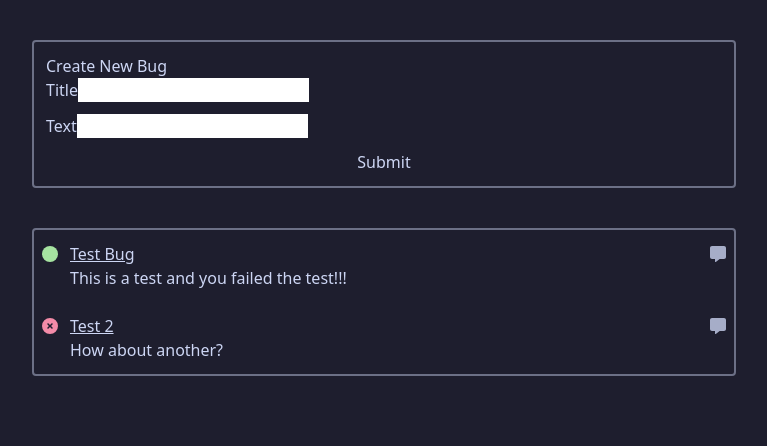
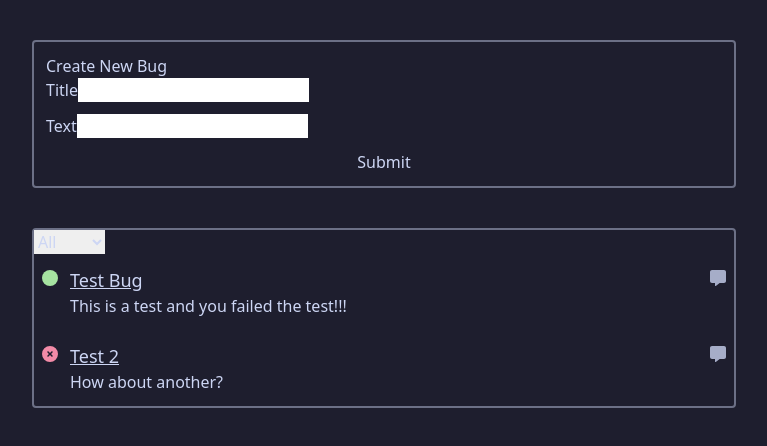
Before and after one commit to Dylan-Clarry/bug-tracker, a React (Vite) app: page / in a window 1280 px wide. Shown: the top 446 px of the page, without its empty margins (256-1023 px from the left). Built offline with nearby package versions, Linux system fonts and the light colour scheme.

Commit message:
fixed file names; enums bad

```diff
--- a/src/App.tsx
+++ b/src/App.tsx
@@ -1,7 +1,7 @@
-import { useState } from "react";
+import { useState, useEffect } from "react";
 import { BrowserRouter, Routes, Route } from "react-router-dom";
 import Home from "./Pages/Home";
-import BugPage from "./Pages/BugPage";
+import BugDetail from "./Pages/BugDetail";
 
 const testBugList: Bug[] = [
     {
@@ -20,6 +20,26 @@ const testBugList: Bug[] = [
 
 function App() {
     const [bugList, setBugList] = useState<Bug[]>(testBugList);
+    const [filteredBugList, setFilteredBugList] = useState<Bug[]>(bugList);
+    const [status, setStatus] = useState<string>("all");
+
+    const handleFilterBugList = () => {
+        switch (status) {
+            case "OPEN":
+                setFilteredBugList(bugList.filter((bug: Bug) => !bug.closed));
+                break;
+            case "CLOSED":
+                setFilteredBugList(bugList.filter((bug: Bug) => bug.closed));
+                break;
+            default:
+                setFilteredBugList(bugList);
+                break;
+        }
+    };
+
+    useEffect(() => {
+        handleFilterBugList();
+    }, [status, bugList]);
 
     return (
         <div className="App h-screen bg-cat-base text-cat-text">
@@ -28,13 +48,18 @@ function App() {
                     <Route
                         path="/"
                         element={
-                            <Home bugList={bugList} setBugList={setBugList} />
+                            <Home
+                                bugList={bugList}
+                                setBugList={setBugList}
+                                filteredBugList={filteredBugList}
+                                setStatus={setStatus}
+                            />
                         }
                     />
                     <Route
                         path="/bug/:id"
                         element={
-                            <BugPage
+                            <BugDetail
                                 bugList={bugList}
                                 setBugList={setBugList}
                             />
--- a/src/Components/BugList.tsx
+++ /dev/null
@@ -1,30 +0,0 @@
-import React, { SetStateAction } from "react";
-import BugDetail from "./BugDetail";
-
-interface IBugListProps {
-    bugList: Bug[];
-    setBugList: React.Dispatch<SetStateAction<Bug[]>>;
-}
-
-const BugList: React.FC<IBugListProps> = ({ bugList, setBugList }) => {
-    return (
-        <div className="BugList flex">
-            <div className="mt-10 mx-72 w-full border-solid border-2 border-cat-overlay0 rounded">
-                <ul>
-                    {bugList.map((bug) => {
-                        return (
-                            <BugDetail
-                                bug={bug}
-                                bugList={bugList}
-                                setBugList={setBugList}
-                                key={bug.id}
-                            />
-                        );
-                    })}
-                </ul>
-            </div>
-        </div>
-    );
-};
-
-export default BugList;
--- a/src/Components/BugDetail.tsx
+++ b/src/Components/BugListItem.tsx
@@ -13,7 +13,11 @@ interface IBugEntryProps {
     setBugList: React.Dispatch<SetStateAction<Bug[]>>;
 }
 
-const BugDetail: React.FC<IBugEntryProps> = ({ bug, bugList, setBugList }) => {
+const BugListItem: React.FC<IBugEntryProps> = ({
+    bug,
+    bugList,
+    setBugList,
+}) => {
     return (
         <div className="BugEntry flex flex-row py-3">
             <div className="pl-2">
@@ -37,7 +41,7 @@ const BugDetail: React.FC<IBugEntryProps> = ({ bug, bugList, setBugList }) => {
                         bugList: bugList,
                     }}
                 >
-                    <h1 className="underline">{" " + bug.title}</h1>
+                    <h1 className="text-lg underline">{" " + bug.title}</h1>
                 </Link>
                 <p>{bug.text}</p>
             </div>
@@ -51,4 +55,4 @@ const BugDetail: React.FC<IBugEntryProps> = ({ bug, bugList, setBugList }) => {
     );
 };
 
-export default BugDetail;
+export default BugListItem;
--- a/src/Components/Form.tsx
+++ b/src/Components/Form.tsx
@@ -13,9 +13,9 @@ const Form: React.FC<IFormProps> = ({ bugList, setBugList }) => {
         const id = Math.floor(Math.random() * 10000);
         const newBug: Bug = {
             id: id,
-            closed: false,
             title: title,
             text: text,
+            closed: false,
         };
         setBugList([...bugList, newBug]);
         setTitle("");
--- a/src/Pages/BugPage.tsx
+++ b/src/Pages/BugDetail.tsx
@@ -1,20 +1,17 @@
 import React, { SetStateAction } from "react";
-import { useLocation, Link, Navigate } from "react-router-dom";
+import { useLocation, useNavigate, Link } from "react-router-dom";
 
 interface IBugPageProps {
     bugList: Bug[];
     setBugList: React.Dispatch<SetStateAction<Bug[]>>;
 }
 
-const BugPage: React.FC<IBugPageProps> = ({ bugList, setBugList }) => {
+const BugDetail: React.FC<IBugPageProps> = ({ bugList, setBugList }) => {
     const state = useLocation().state;
     const bug: Bug = state.bug;
 
-    console.log("htns", bugList, setBugList);
-
     const handleDeleteBug = () => {
         setBugList(bugList.filter((bugItem: Bug) => bugItem.id !== bug.id));
-        return <Navigate to="/home" />;
     };
 
     return (
@@ -42,4 +39,4 @@ const BugPage: React.FC<IBugPageProps> = ({ bugList, setBugList }) => {
     );
 };
 
-export default BugPage;
+export default BugDetail;
--- a/src/Pages/Home.tsx
+++ b/src/Pages/Home.tsx
@@ -1,17 +1,47 @@
 import React, { SetStateAction } from "react";
-import BugList from "../Components/BugList";
 import Form from "../Components/Form";
+import BugListItem from "../Components/BugListItem";
 
 interface IHomeProps {
     bugList: Bug[];
     setBugList: React.Dispatch<SetStateAction<Bug[]>>;
+    filteredBugList: Bug[];
+    setStatus: React.Dispatch<SetStateAction<string>>;
 }
 
-const Home: React.FC<IHomeProps> = ({ bugList, setBugList }) => {
+const Home: React.FC<IHomeProps> = ({
+    bugList,
+    setBugList,
+    filteredBugList,
+    setStatus,
+}) => {
     return (
         <div className="Home">
             <Form bugList={bugList} setBugList={setBugList} />
-            <BugList bugList={bugList} setBugList={setBugList} />
+            <div className="flex">
+                <div className="mt-10 mx-72 w-full border-solid border-2 border-cat-overlay0 rounded">
+                    <div className="bug-list-bar">
+                        <select>
+                            <option>All</option>
+                            <option>Open</option>
+                            <option>Closed</option>
+                        </select>
+                    </div>
+                    <ul>
+                        {!filteredBugList.length ? <h1>No Bugs</h1> : null}
+                        {filteredBugList.map((bug) => {
+                            return (
+                                <BugListItem
+                                    bug={bug}
+                                    bugList={bugList}
+                                    setBugList={setBugList}
+                                    key={bug.id}
+                                />
+                            );
+                        })}
+                    </ul>
+                </div>
+            </div>
         </div>
     );
 };
```
